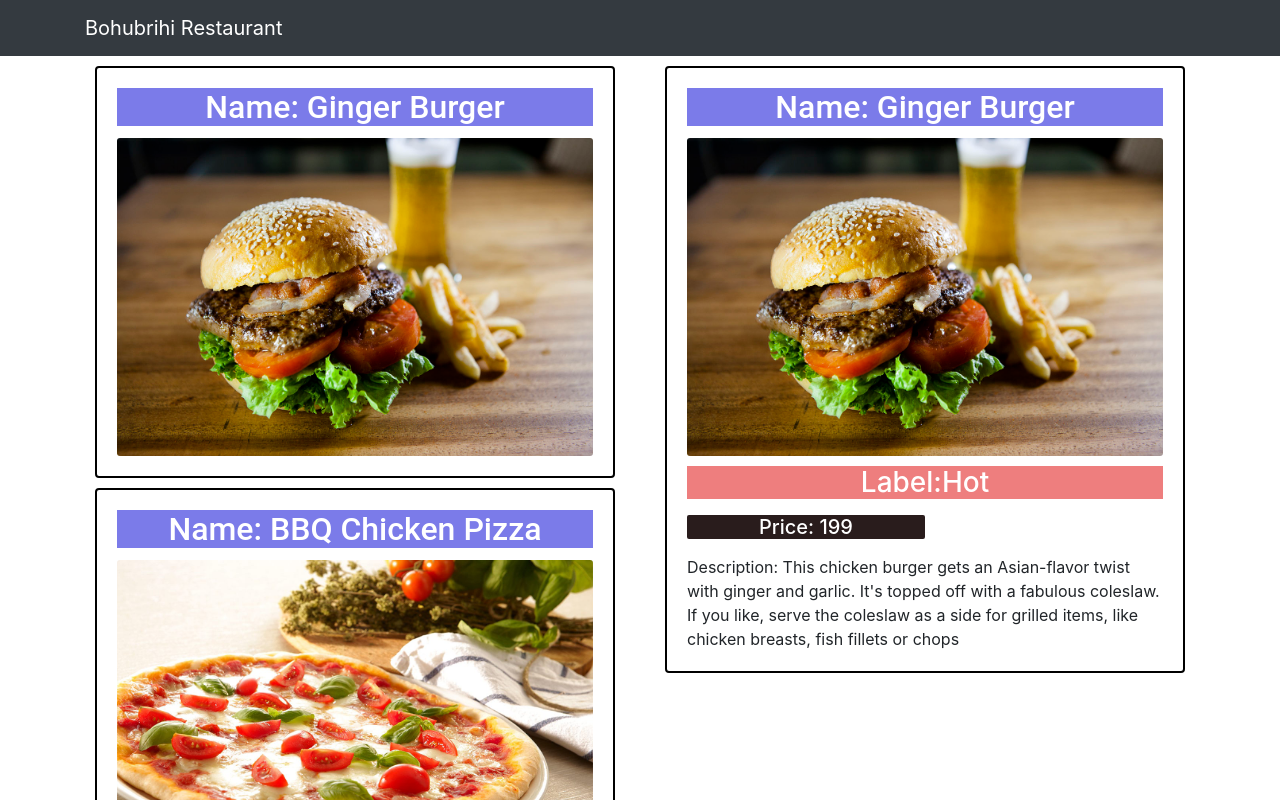
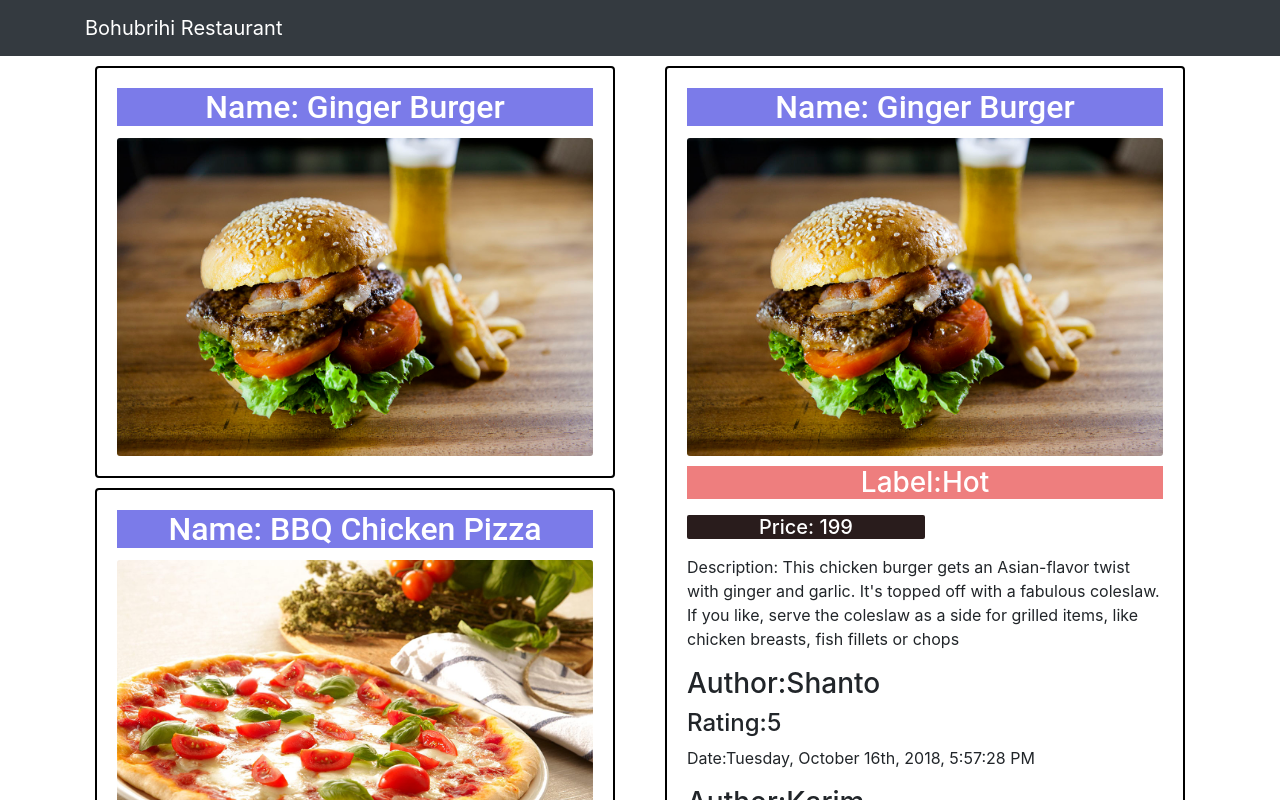
Before and after one commit to jacksparrow012/React-restaurant-project, a React (Create React App) app: page / in a window 1280 px wide. Both pictures are taken after a click on the picture 355 px from the left and 297 px from the top of the page. Shown: the top 800 px of the page. Built offline with nearby package versions, Linux system fonts and the light colour scheme.

Commit message:
project comleted without adding router

```diff
--- a/src/components/body/DishDetail.js
+++ b/src/components/body/DishDetail.js
@@ -1,5 +1,6 @@
 import React from 'react';
 import { Card, CardImg, CardBody, CardTitle, CardText } from "reactstrap"
+import LoadComments from "./LoadComments"
 const DishDetail = (props) => {
     return (
         <div>
@@ -10,6 +11,7 @@ const DishDetail = (props) => {
                     <CardText className="label"><h3>Label:{props.dish.label}</h3></CardText>
                     <CardText className="price"> <h5>Price: {props.dish.price}</h5></CardText>
                     <CardText className="description">Description: {props.dish.description}</CardText>
+                    <LoadComments comments={props.dish.comments} />
                 </CardBody>
             </Card>
         </div>
--- /dev/null
+++ b/src/components/body/LoadComments.js
@@ -0,0 +1,21 @@
+import React from 'react';
+import dateFormat from "dateformat";
+const LoadComments = (props) => {
+
+    return (
+        props.comments.map((comment) => {
+            return (
+                <div key={comment.id}>
+                    <h3>Author:{comment.author}</h3>
+                    <h4>Rating:{comment.rating}</h4>
+                    <p>Date:{dateFormat(comment.date, "dddd, mmmm dS, yyyy, h:MM:ss TT")}</p>
+
+                </div>
+            )
+        })
+
+
+    );
+};
+
+export default LoadComments;
--- a/src/components/body/Menu.js
+++ b/src/components/body/Menu.js
@@ -30,6 +30,7 @@ class Menu extends Component {
                     </div>
                     <div className="col-6">
                         {disDetail}
+
                     </div>
                 </div>
 
--- a/src/components/body/MenuItem.js
+++ b/src/components/body/MenuItem.js
@@ -1,5 +1,6 @@
 import React from 'react';
 import { Card, CardImg, CardBody, CardTitle, CardText } from "reactstrap"
+
 
 const MenuItem = (props) => {
     //console.log(props);
```
Also changed, not shown: 1 other file (tests, documents, lock files or other folders).
